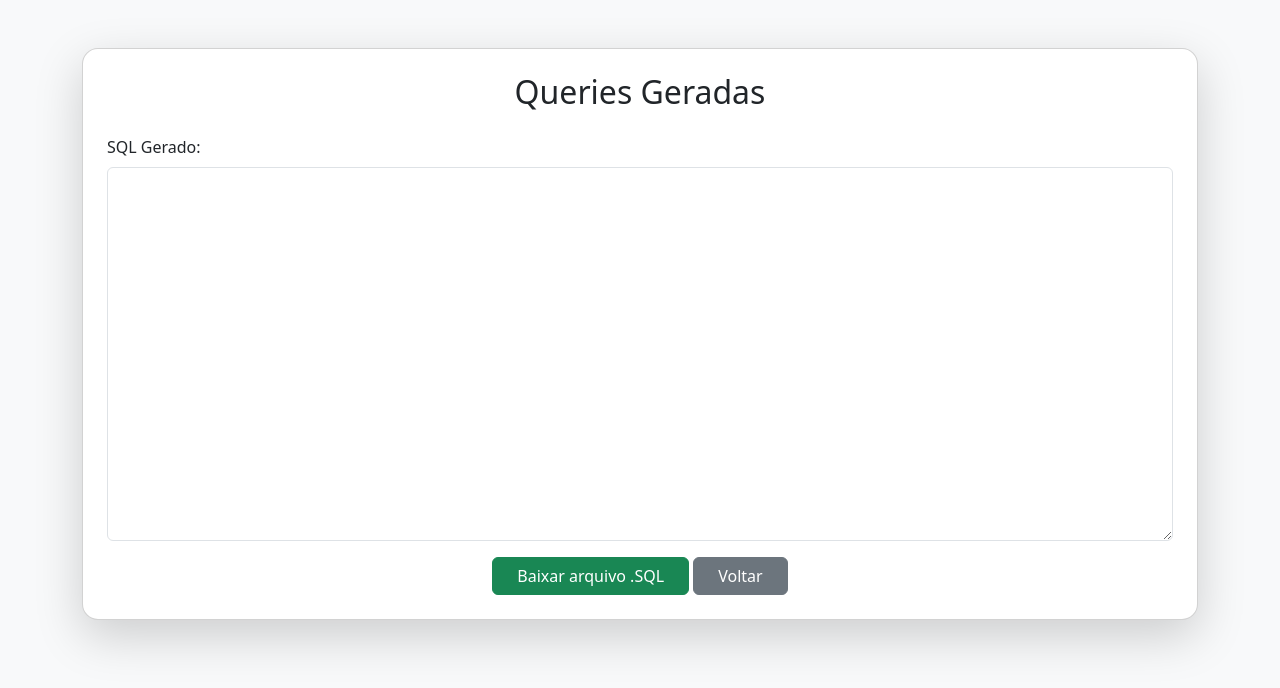
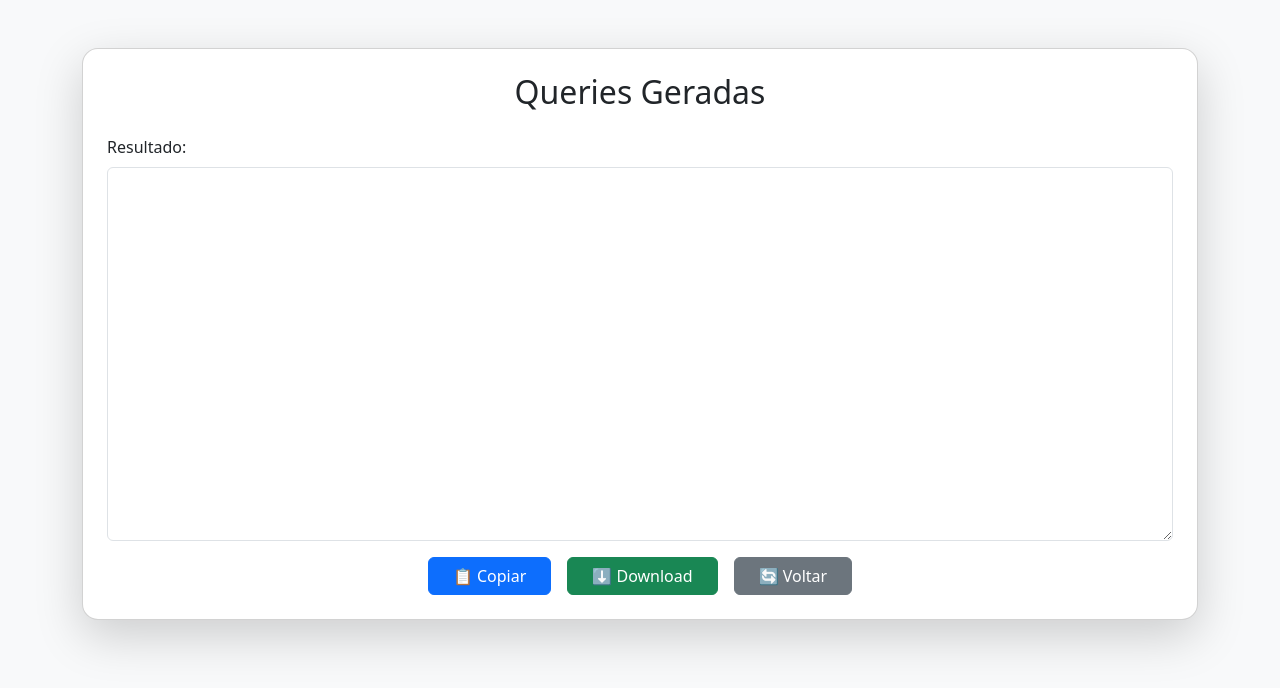
Before and after one commit to eliezermoraesss/query-excel-generator-flask-api, a Flask app: template templates/result.html in a window 1280 px wide. Shown: the top 688 px of the page. Run offline with Flask 3, Linux system fonts and the light colour scheme; the template is opened without the code that fills it, so the values that code supplies are empty.

Commit message:
:sparkles: feat: Atualizado lógica de ETL

```diff
--- a/app.py
+++ b/app.py
@@ -1,5 +1,4 @@
 import io
-
 import pandas as pd
 from flask import Flask, render_template, request, session, send_file
 from werkzeug.utils import secure_filename
@@ -37,20 +36,28 @@ date_fields = {
     "AD_DHINC": "dd/mm/yyyy HH24:MI:SS",
 }
 
-
 def allowed_file(filename):
     return "." in filename and filename.rsplit(".", 1)[1].lower() in ALLOWED_EXTENSIONS
 
+def format_date(value, field):
+    formato = date_fields[field]
+    if hasattr(value, "strftime"):
+        if formato == "dd/mm/yyyy":
+            formatted = value.strftime("%d/%m/%Y")
+            return f"{field} = TO_DATE('{formatted}', 'dd/mm/yyyy')"
+        else:  # data + hora
+            formatted = value.strftime("%d/%m/%Y %H:%M:%S")
+            return f"{field} = TO_DATE('{formatted}', 'dd/mm/yyyy HH24:MI:SS')"
+    else:
+        return f"{field} = TO_DATE('{value}', '{formato}')"
 
 @app.route("/")
 def index():
     return render_template("index.html")
 
-
 @app.errorhandler(413)
 def too_large(e):
     return "Arquivo muito grande! Máximo permitido é 10 MB", 413
-
 
 @app.route("/upload", methods=["POST"])
 def upload():
@@ -101,7 +108,7 @@ def upload():
 
                 # campos de data
                 if field in date_fields:
-                    clause = f"{field} = TO_DATE('{value}', '{date_fields[field]}')"
+                    clause = format_date(value, field)
                 # campos de texto
                 elif isinstance(value, str):
                     if value.upper().strip() == "APROVADA":
@@ -126,7 +133,6 @@ def upload():
 
     return render_template("result.html", queries=queries)
 
-
 @app.route("/download")
 def download_sql():
     sql_file = session.get("sql_file", "")
@@ -140,6 +146,5 @@ def download_sql():
         mimetype="text/sql",
     )
 
-
 if __name__ == "__main__":
     app.run(host="0.0.0.0", port=5000, debug=True)
--- a/templates/result.html
+++ b/templates/result.html
@@ -2,7 +2,7 @@
 <html lang="pt-br">
 <head>
     <meta charset="UTF-8">
-    <title>Resultado</title>
+    <title>Gerador de Queries - Resultado</title>
     <link href="https://cdn.jsdelivr.net/npm/bootstrap@5.3.3/dist/css/bootstrap.min.css" rel="stylesheet">
 </head>
 <body class="bg-light">
@@ -11,16 +11,27 @@
             <h2 class="mb-4 text-center">Queries Geradas</h2>
 
             <div class="mb-3">
-                <label class="form-label">SQL Gerado:</label>
-                <textarea class="form-control" rows="15" readonly style="font-family: monospace;">{% for q in queries %}{{ q }}
+                <label class="form-label">Resultado:</label>
+                <textarea id="queriesBox" class="form-control" rows="15" readonly style="font-family: monospace;">{% for q in queries %}{{ q }}
 {% endfor %}</textarea>
             </div>
 
-            <div class="text-center">
-                <a href="/download" class="btn btn-success px-4">Baixar arquivo .SQL</a>
-                <a href="/" class="btn btn-secondary px-4">Voltar</a>
+            <div class="text-center d-flex justify-content-center gap-3">
+                <button class="btn btn-primary px-4" onclick="copiarTexto()">📋 Copiar</button>
+                <a href="/download" class="btn btn-success px-4">⬇️ Download</a>
+                <a href="/" class="btn btn-secondary px-4">🔄 Voltar</a>
             </div>
         </div>
     </div>
+
+    <script>
+        function copiarTexto() {
+            const textarea = document.getElementById("queriesBox");
+            textarea.select();
+            textarea.setSelectionRange(0, 99999); // para mobile
+            document.execCommand("copy");
+            alert("Queries copiadas para a área de transferência! ✅");
+        }
+    </script>
 </body>
 </html>
```
